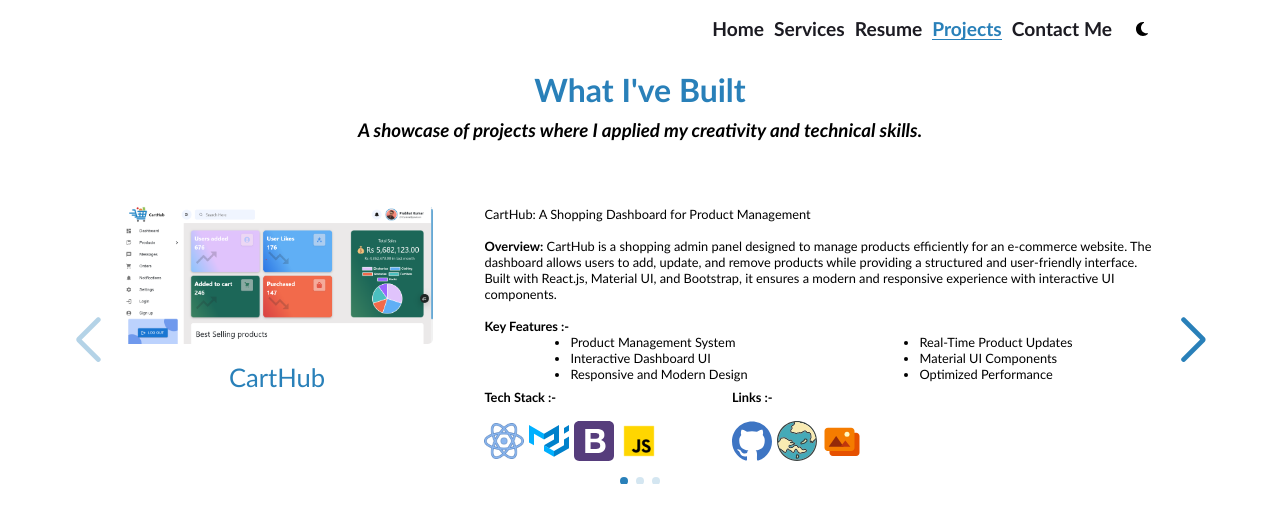
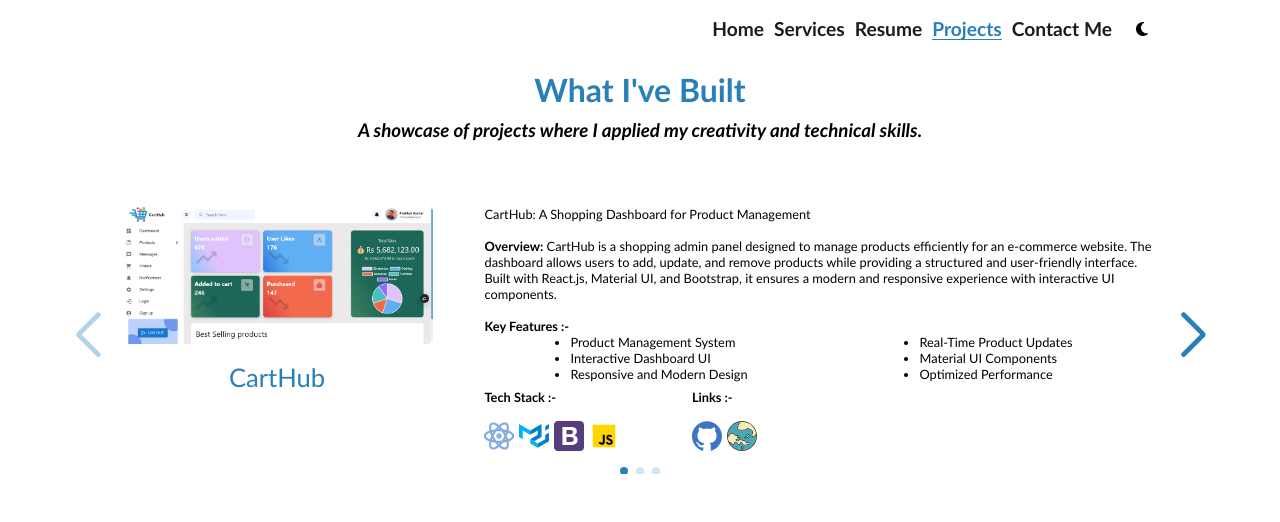
Before and after one commit to 2012prabhat/Portfolio-V2, a React (Create React App) app: page /projects in a window 1280 px wide. Shown: the top 522 px of the page. Built offline with nearby package versions, Linux system fonts and the light colour scheme.

Commit message:
Home updated

```diff
--- a/src/components/ProjectData.js
+++ b/src/components/ProjectData.js
@@ -72,7 +72,7 @@
 
           links: {
             desc:"",
-            github: "",
+            github: "https://github.com/2012prabhat/PSnip",
             live: "https://psnipp.netlify.app/"
           }
       },
--- a/src/components/ProjectSlide.jsx
+++ b/src/components/ProjectSlide.jsx
@@ -63,18 +63,20 @@
           <div><b>Links :-</b> </div>
           <br />
           <div className="techImgCont">
-                  <a href="" target="_blank">
+            {props.link.github &&
+                  <a href={props.link.github} target="_blank" rel="noreferrer">
                   <img data-tooltip-id="tooltip-1" src="/Skills/github.svg" alt="" />
                   <Tooltip style={toolTipStyle} id="tooltip-1" content={<div>Github</div>} />
-                  </a>
-                  <a href={props.link.live} target="_blank">
+                  </a>}
+                  {props.link.live &&  <a href={props.link.live} rel="noreferrer" target="_blank">
                   <img data-tooltip-id="tooltip-2" src="/Skills/globe.svg" alt="" />
                   <Tooltip style={toolTipStyle} id="tooltip-2" content={<div>Live</div>} />
-                  </a>
-                  <a href="" target="_blank">
+                  </a>}
+                 {props.gallery && <a href="" target="_blank">
                   <img data-tooltip-id="tooltip-3" src="/Skills/gallery.svg" alt="" />
                   <Tooltip style={toolTipStyle} id="tooltip-3" content={<div>Screens</div>} />
-                  </a>
+                  </a>}
+
 
 
           </div>
--- a/src/components/css/Home.css
+++ b/src/components/css/Home.css
@@ -174,4 +174,8 @@
         font-size: 1.5rem;
 
       }
+
+      .home {
+        padding: 0px 20px;
+      }
   }
--- a/src/components/css/ProjectCarousel.css
+++ b/src/components/css/ProjectCarousel.css
@@ -70,7 +70,7 @@
 }
 .projects .proCont .projectData .proDesc .techStack  img{
   margin-right: 5px;
-  height: 40px;
+  height: 30px;
 }
 
 .projects .proCont .projectData .proDesc .bottomCont{
```
